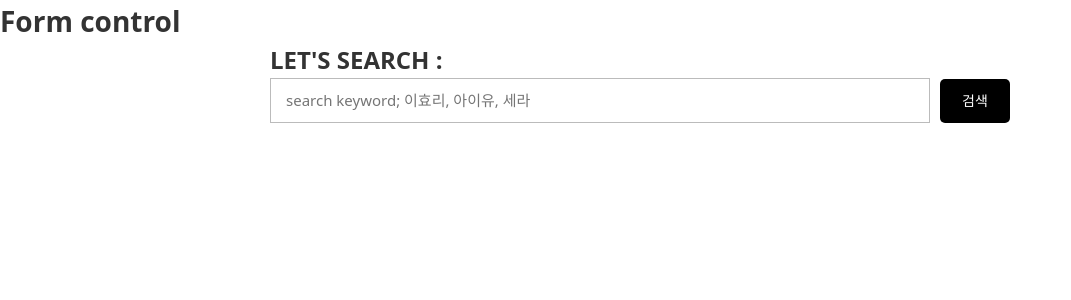
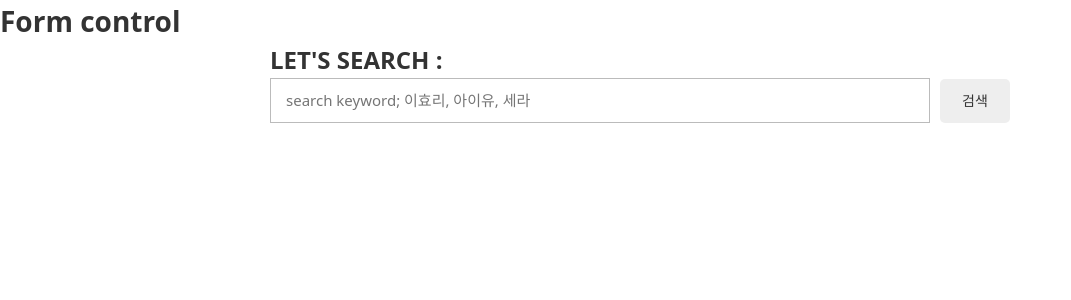
Before and after one commit to SinYongJu/react-form-control-atomic, a React (Create React App) app: page / in a window 1280 px wide. Shown: the top 300 px of the page, without its empty margins (0-1071 px from the left). Built offline with nearby package versions, Linux system fonts and the light colour scheme.

Commit message:
Modify search box

```diff
--- a/src/components/organisms/SearchWeb/SearchWeb.js
+++ b/src/components/organisms/SearchWeb/SearchWeb.js
@@ -2,37 +2,37 @@ import React from "react";
 import PropTypes from "prop-types";
 import SearchBox from "../../molecule/SearchBox/SearchBox";
 import SeachReult from "../../molecule/SeachReult/SeachReult";
-import { SEARCH_PENDING,SEARCH_INIT,SEARCH_RESULT } from "../../constants/search_api";
+import {
+  SEARCH_PENDING,
+  SEARCH_INIT,
+  SEARCH_RESULT
+} from "../../constants/search_api";
 
-function SearchWeb (props) {
-  const { searchProps, ...rest} = props
-  const { searchResult, status} = searchProps;
-  const result = (status,  searchResult) => {
-    if(status === SEARCH_INIT){
-      return
+function SearchWeb(props) {
+  const { searchProps, ...rest } = props;
+  const { searchResult, status, ...searchRest } = searchProps;
+  const result = (status, searchResult) => {
+    if (status === SEARCH_INIT) {
+      return;
     }
-    if(status === SEARCH_PENDING){
-      return <p>...loading</p>
+    if (status === SEARCH_PENDING) {
+      return <p>...loading</p>;
     }
-    if(status === SEARCH_RESULT&&searchResult&&searchResult.length === 0){
-      return <p>검색 결과가 없습니다</p>
+    if (status === SEARCH_RESULT && searchResult && searchResult.length === 0) {
+      return <p>검색 결과가 없습니다</p>;
     }
-    if(status === SEARCH_RESULT&&searchResult !==null){
-      return <SeachReult result={searchResult} />
+    if (status === SEARCH_RESULT && searchResult !== null) {
+      return <SeachReult result={searchResult} />;
     }
-  }
+  };
   return (
     <>
-      <SearchBox
-        {...searchProps}
-        {...rest}
-      />
-       {result(status,  searchResult)}
+      <SearchBox {...searchRest} {...rest} />
+      {result(status, searchResult)}
     </>
   );
-};
+}
 
 SearchWeb.propTypes = {};
 
-
 export default SearchWeb;
--- a/src/components/page/SearchPage.js
+++ b/src/components/page/SearchPage.js
@@ -13,7 +13,7 @@ const defualtInput = {
   value: ""
 };
 const defualtSearchButton = {
-  themeClass: "BUTTON_THEME.GREY",
+  themeClass: BUTTON_THEME.GREY,
   text: "검색"
 };
 
@@ -21,7 +21,7 @@ function SearchPage(props) {
   const { searchFetch, searchGetResult, searchGetStatus } = useContext(
     SearchContext
   );
-  const [searchCtx, searchCtxSet] = useState({
+  const [searchCtx, searchSetCtx] = useState({
     input: defualtInput,
     button: defualtSearchButton,
     searchResult: null,
@@ -29,16 +29,16 @@ function SearchPage(props) {
   });
 
   useMemo(() => {
-    searchCtxSet(ctx => ({
+    searchSetCtx(ctx => ({
       ...ctx,
       status: searchGetStatus()
     }));
   }, [searchGetStatus]);
 
-  const onSearchInpChange = e => {
+  const onSearchInputChange = e => {
     e.preventDefault();
     let value = e.target.value;
-    searchCtxSet(ctx => ({
+    searchSetCtx(ctx => ({
       ...ctx,
       input: { value }
     }));
@@ -59,7 +59,7 @@ function SearchPage(props) {
 
   useEffect(() => {
     if (searchCtx.status !== SEARCH_INIT) {
-      searchCtxSet(ctx => ({
+      searchSetCtx(ctx => ({
         ...ctx,
         searchResult: searchGetResult()
       }));
@@ -69,7 +69,7 @@ function SearchPage(props) {
   const searchWeb = (
     <SearchWeb
       searchProps={searchCtx}
-      onChange={onSearchInpChange}
+      onChange={onSearchInputChange}
       onClick={onSearchButtonClick}
       onKeyDown={onSearchKeyDown}
     />
```
